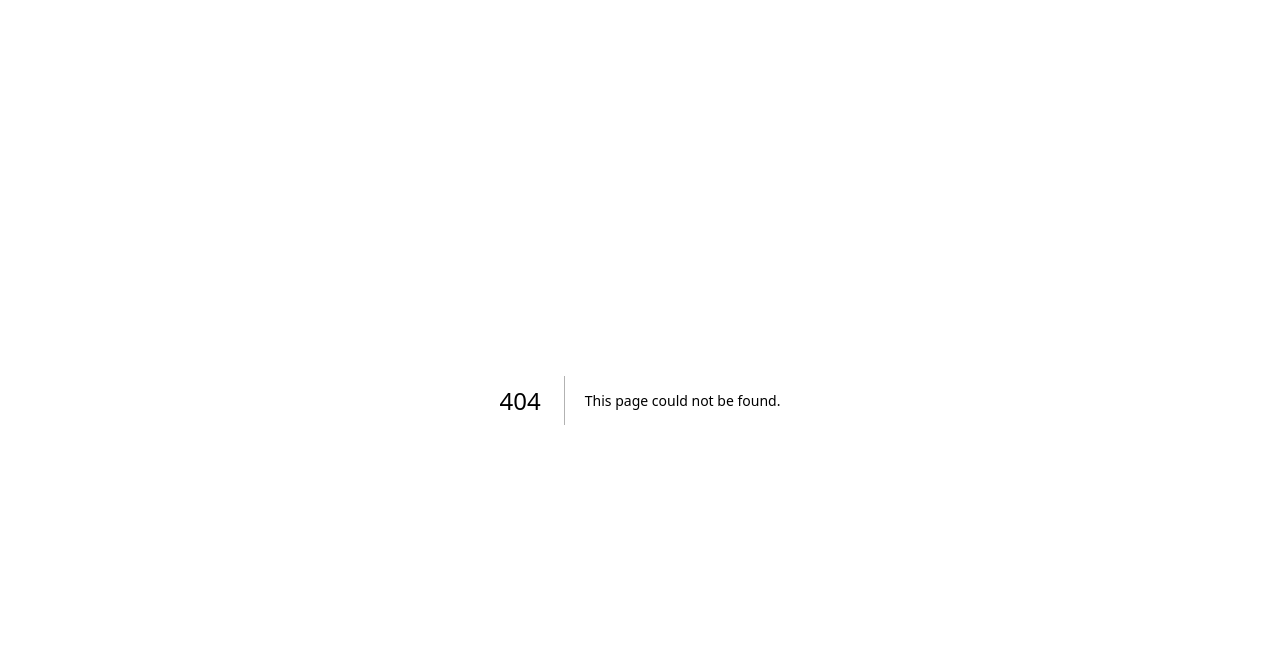
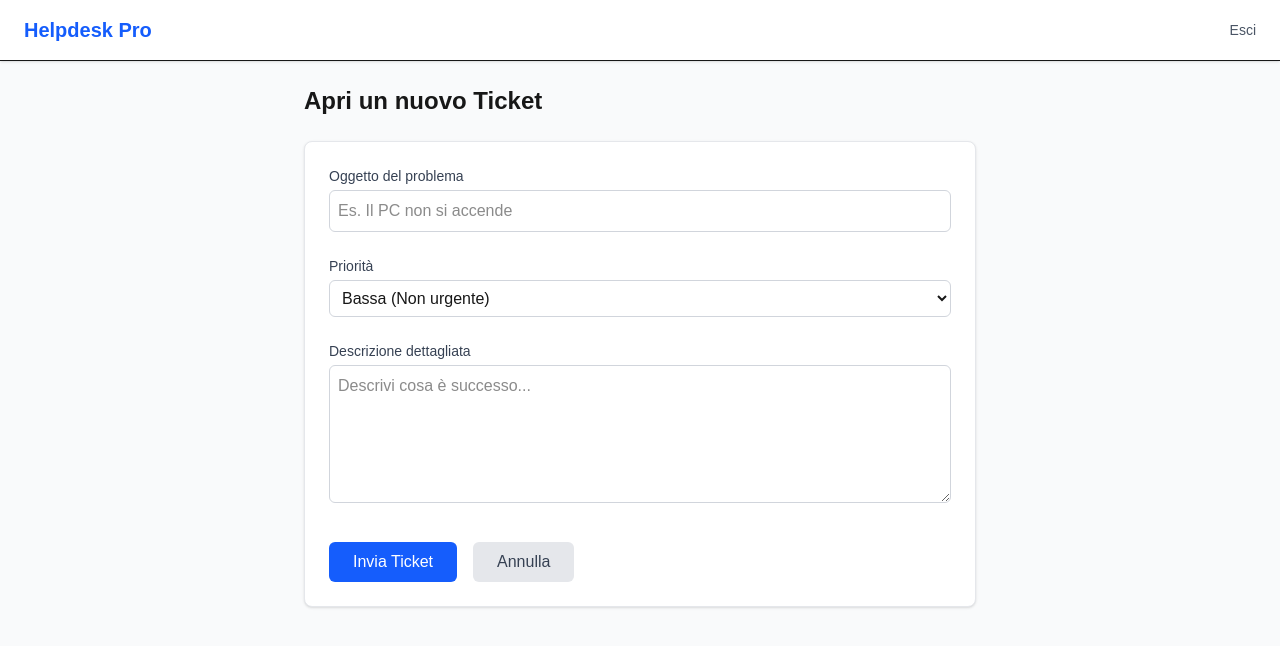
Before and after one commit to vincetdx/helpdesk-project, a Next.js app in the folder helpdesk/: page /dashboard/user/new in a window 1280 px wide. Before the commit this address had no page. Shown: the top 646 px of the page. Built offline with nearby package versions, Linux system fonts and the light colour scheme; no server answers.

Commit message:
1. Created ticket open/closing funcionality 2. DB querying to list tickets

```diff
--- /dev/null
+++ b/helpdesk/src/actions/ticket.js
@@ -0,0 +1,59 @@
+'use server';
+
+import prisma from '@/lib/db';
+import { verifySession } from '@/lib/session';
+import { revalidatePath } from 'next/cache';
+import { redirect } from 'next/navigation';
+
+export async function createTicketAction(prevState, formData) {
+  const session = await verifySession();
+  if (!session) return { error: 'Devi essere loggato.' };
+
+  const title = formData.get('title');
+  const description = formData.get('description');
+  const priority = formData.get('priority');
+
+  if (!title || !description) {
+    return { error: 'Compila titolo e descrizione.' };
+  }
+
+  try {
+    await prisma.ticket.create({
+      data: {
+        title: title,
+        description: description,
+        priority: priority || 'BASSA',
+        authorId: session.userId,
+      },
+    });
+
+  } catch (error) {
+    console.error(error);
+    return { error: 'Errore durante la creazione del ticket.' };
+  }
+
+  revalidatePath('/dashboard/user');
+  redirect('/dashboard/user');
+}
+
+export async function closeTicketAction(formData) {
+
+  const ticketId = formData.get('ticketId');
+
+  try {
+    await prisma.ticket.update({
+      where: {
+        id: parseInt(ticketId) // convert to int
+      },
+      data: {
+        status: 'CHIUSO'
+      }
+    });
+
+    revalidatePath('/dashboard/admin');
+    revalidatePath('/dashboard/user');
+
+  } catch (error) {
+    console.error("Errore chiusura ticket:", error);
+  }
+}
--- a/helpdesk/src/app/dashboard/admin/page.js
+++ b/helpdesk/src/app/dashboard/admin/page.js
@@ -1,25 +1,98 @@
 import { verifySession } from '@/lib/session';
+import prisma from '@/lib/db';
+import { closeTicketAction } from '@/actions/ticket';
 
 export default async function AdminDashboard() {
   const session = await verifySession();
+
+  // query ticket + info autore
+  const tickets = await prisma.ticket.findMany({
+    include: {
+      author: {
+        select: { name: true, email: true }
+      }
+    },
+    orderBy: {
+      createdAt: 'desc'
+    }
+  });
 
   return (
     <div>
       <header className="mb-8 flex justify-between items-end">
         <div>
           <h1 className="text-3xl font-bold text-gray-800">Pannello Operatore 🛠️</h1>
-          <p className="text-gray-600">Bentornato al lavoro, {session?.name}.</p>
+          <p className="text-gray-600">Bentornato, {session?.name}. Ecco il lavoro da fare.</p>
         </div>
-        <span className="bg-purple-100 text-purple-800 px-3 py-1 rounded-full text-sm font-medium">
+        <span className="bg-purple-100 text-purple-800 px-3 py-1 rounded-full text-sm font-medium border border-purple-200">
           Admin Mode
         </span>
       </header>
 
-      <div className="bg-white p-6 rounded-lg shadow border border-gray-100">
-        <h2 className="text-xl font-semibold mb-4">Coda di Lavoro</h2>
-        <div className="text-center py-12 text-gray-400 bg-gray-50 rounded border border-dashed">
-          Nessun ticket da gestire.
+      <div className="bg-white rounded-lg shadow border border-gray-200 overflow-hidden">
+        <div className="p-4 border-b bg-gray-50 flex justify-between items-center">
+          <h2 className="font-semibold text-gray-700">Tutti i Ticket ({tickets.length})</h2>
         </div>
+
+        {tickets.length === 0 ? (
+          <div className="p-8 text-center text-gray-500">
+            Nessun ticket presente nel sistema.
+          </div>
+        ) : (
+          <div className="divide-y divide-gray-100">
+            {tickets.map((ticket) => (
+              <div key={ticket.id} className="p-4 hover:bg-gray-50 transition flex flex-col md:flex-row justify-between md:items-center gap-4">
+
+                {/* dati ticket*/}
+                <div className="flex-1">
+                  <div className="flex items-center gap-2 mb-1">
+                    <span className={`px-2 py-0.5 rounded text-xs font-bold uppercase border
+                      ${ticket.priority === 'ALTA' ? 'bg-red-50 text-red-700 border-red-100' :
+                        ticket.priority === 'MEDIA' ? 'bg-orange-50 text-orange-700 border-orange-100' :
+                        'bg-blue-50 text-blue-700 border-blue-100'}`
+                    }>
+                      {ticket.priority}
+                    </span>
+                    <h3 className="font-bold text-gray-800">{ticket.title}</h3>
+                  </div>
+
+                  <p className="text-gray-600 text-sm mb-2">{ticket.description}</p>
+
+                  <div className="text-xs text-gray-400 flex items-center gap-2">
+                    <span>👤 <strong>{ticket.author.name}</strong> ({ticket.author.email})</span>
+                    <span>•</span>
+                    <span>📅 {new Date(ticket.createdAt).toLocaleDateString('it-IT')}</span>
+                  </div>
+                </div>
+
+                {/* Colonna stato / azioni */}
+                <div className="flex items-center gap-4">
+                  <span className={`px-3 py-1 rounded-full text-xs font-bold
+                    ${ticket.status === 'APERTO' ? 'bg-green-100 text-green-800' :
+                      'bg-gray-200 text-gray-600'}`
+                  }>
+                    {ticket.status}
+                  </span>
+
+                  {/* bottone chiudi ticker */}
+                  {ticket.status === 'APERTO' && (
+                    <form action={closeTicketAction}>
+                      <input type="hidden" name="ticketId" value={ticket.id} />
+                      <button
+                        type="submit"
+                        className="text-sm bg-gray-800 text-white px-3 py-1 rounded hover:bg-black transition shadow-sm"
+                      >
+                        Chiudi Ticket
+                      </button>
+                    </form>
+                  )}
+
+                </div>
+
+              </div>
+            ))}
+          </div>
+        )}
       </div>
     </div>
   );
--- /dev/null
+++ b/helpdesk/src/app/dashboard/user/new/page.js
@@ -0,0 +1,82 @@
+'use client';
+
+import { useFormState } from 'react-dom';
+import { createTicketAction } from '@/actions/ticket';
+import Link from 'next/link'; // tasto annulla
+
+export default function NewTicketPage() {
+  const [state, action] = useFormState(createTicketAction, null);
+
+  return (
+    <div className="max-w-2xl mx-auto">
+      <h1 className="text-2xl font-bold mb-6">Apri un nuovo Ticket</h1>
+
+      <div className="bg-white p-6 rounded-lg shadow border border-gray-200">
+        <form action={action} className="space-y-6">
+
+          {/* Titolo */}
+          <div>
+            <label className="block text-sm font-medium text-gray-700 mb-1">Oggetto del problema</label>
+            <input
+              name="title"
+              type="text"
+              required
+              placeholder="Es. Il PC non si accende"
+              className="w-full border border-gray-300 rounded-md p-2 focus:ring-2 focus:ring-blue-500 outline-none"
+            />
+          </div>
+
+          {/* Priorità */}
+          <div>
+            <label className="block text-sm font-medium text-gray-700 mb-1">Priorità</label>
+            <select
+              name="priority"
+              className="w-full border border-gray-300 rounded-md p-2 bg-white"
+            >
+              <option value="BASSA">Bassa (Non urgente)</option>
+              <option value="MEDIA">Media</option>
+              <option value="ALTA">Alta (Bloccante)</option>
+            </select>
+          </div>
+
+          {/* Descrizione */}
+          <div>
+            <label className="block text-sm font-medium text-gray-700 mb-1">Descrizione dettagliata</label>
+            <textarea
+              name="description"
+              required
+              rows="5"
+              placeholder="Descrivi cosa è successo..."
+              className="w-full border border-gray-300 rounded-md p-2 focus:ring-2 focus:ring-blue-500 outline-none"
+            ></textarea>
+          </div>
+
+          {/* Errore */}
+          {state?.error && (
+            <div className="text-red-500 text-sm font-medium bg-red-50 p-2 rounded">
+              ⚠️ {state.error}
+            </div>
+          )}
+
+          {/* Bottoni */}
+          <div className="flex gap-4 pt-2">
+            <button
+              type="submit"
+              className="bg-blue-600 text-white px-6 py-2 rounded-md hover:bg-blue-700 font-medium"
+            >
+              Invia Ticket
+            </button>
+
+            <Link
+              href="/dashboard/user"
+              className="bg-gray-200 text-gray-700 px-6 py-2 rounded-md hover:bg-gray-300 font-medium"
+            >
+              Annulla
+            </Link>
+          </div>
+
+        </form>
+      </div>
+    </div>
+  );
+}
--- a/helpdesk/src/app/dashboard/user/page.js
+++ b/helpdesk/src/app/dashboard/user/page.js
@@ -1,31 +1,77 @@
 import { verifySession } from '@/lib/session';
+import prisma from '@/lib/db';
+import Link from 'next/link';
 
 export default async function UserDashboard() {
   const session = await verifySession();
+
+  // query al db
+  const tickets = await prisma.ticket.findMany({
+    where: {
+      authorId: session.userId
+    },
+    orderBy: {
+      createdAt: 'desc'
+    }
+  });
 
   return (
     <div>
       <header className="mb-8">
         <h1 className="text-3xl font-bold text-gray-800">Ciao, {session?.name}! 👋</h1>
-        <p className="text-gray-600">Benvenuto nella tua Dashboard</p>
+        <p className="text-gray-600">Benvenuto nella tua dashboard</p>
       </header>
 
-      {/* Card */}
-      <div className="grid gap-6 md:grid-cols-2 lg:grid-cols-3">
-        <div className="bg-white p-6 rounded-lg shadow border border-gray-100">
+      <div className="grid gap-6 md:grid-cols-3">
+
+        {/* colonna 1 - Azioni */}
+        <div className="bg-white p-6 rounded-lg shadow border border-gray-100 h-fit">
           <h2 className="text-xl font-semibold mb-2">Hai un problema?</h2>
           <p className="text-gray-500 mb-4 text-sm">Apri un nuovo ticket e ti risponderemo presto.</p>
-          <button className="bg-blue-600 text-white px-4 py-2 rounded hover:bg-blue-700 w-full">
+          <Link
+            href="/dashboard/user/new"
+            className="block text-center bg-blue-600 text-white px-4 py-2 rounded hover:bg-blue-700 w-full font-medium"
+          >
             + Nuovo Ticket
-          </button>
+          </Link>
         </div>
 
-        {/* TODO - lista ticket */}
-        <div className="bg-white p-6 rounded-lg shadow border border-gray-100 md:col-span-2">
+        {/* colonna 2/3 - Lista Ticket */}
+        <div className="md:col-span-2 space-y-4">
           <h2 className="text-xl font-semibold mb-4">I tuoi Ticket recenti</h2>
-          <div className="text-center py-8 text-gray-400 bg-gray-50 rounded border border-dashed">
-            Nessun ticket presente
-          </div>
+
+          {tickets.length === 0 && (
+            <div className="text-center py-12 text-gray-400 bg-gray-50 rounded border border-dashed">
+              Non hai ancora aperto nessun ticket.
+            </div>
+          )}
+
+          {/* map dei ticket */}
+          {tickets.map((ticket) => (
+            <div key={ticket.id} className="bg-white p-5 rounded-lg shadow-sm border border-gray-200 hover:shadow-md transition">
+              <div className="flex justify-between items-start mb-2">
+                <h3 className="font-bold text-lg text-gray-800">{ticket.title}</h3>
+
+                <span className={`px-2 py-1 rounded text-xs font-bold uppercase
+                  ${ticket.status === 'APERTO' ? 'bg-yellow-100 text-yellow-800' :
+                    ticket.status === 'CHIUSO' ? 'bg-gray-100 text-gray-600' :
+                    'bg-green-100 text-green-800'}`
+                }>
+                  {ticket.status}
+                </span>
+              </div>
+
+              <p className="text-gray-600 text-sm mb-4 line-clamp-2">
+                {ticket.description}
+              </p>
+
+              <div className="flex justify-between items-center text-xs text-gray-500 border-t pt-3">
+                <span>Priorità: <strong className="text-gray-700">{ticket.priority}</strong></span>
+                <span>{new Date(ticket.createdAt).toLocaleDateString('it-IT')}</span>
+              </div>
+            </div>
+          ))}
+
         </div>
       </div>
     </div>
```
Also changed, not shown: 1 other file (tests, documents, lock files or other folders).
